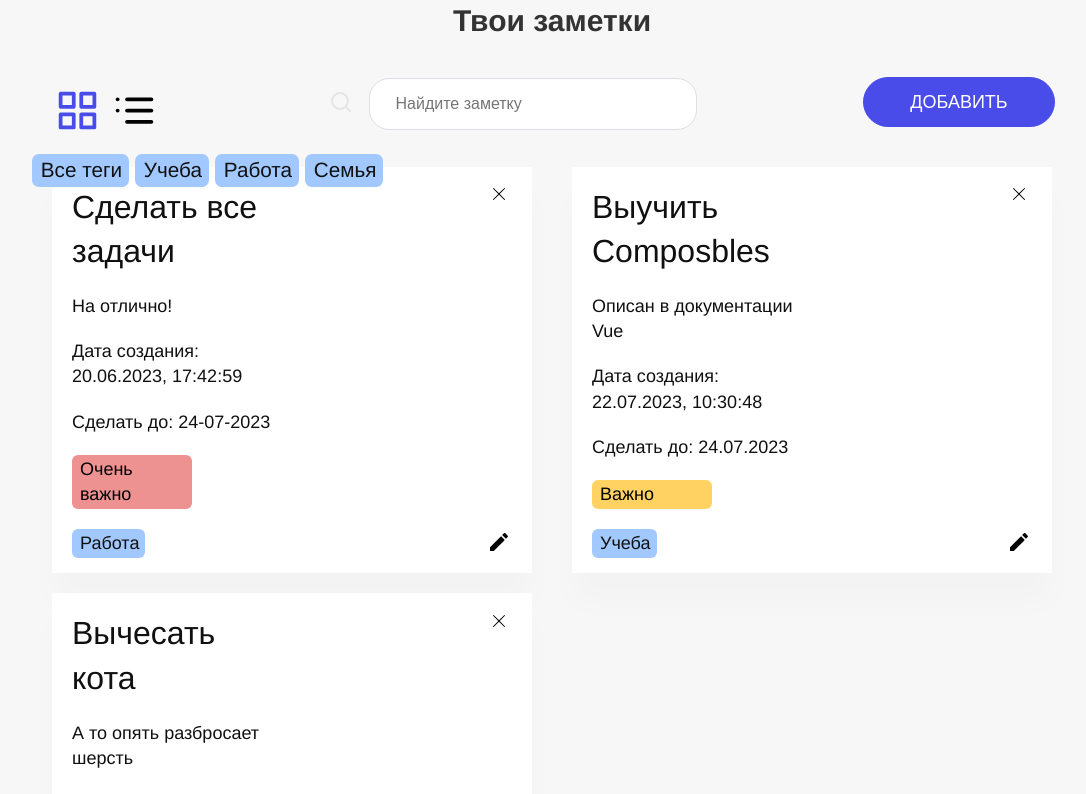
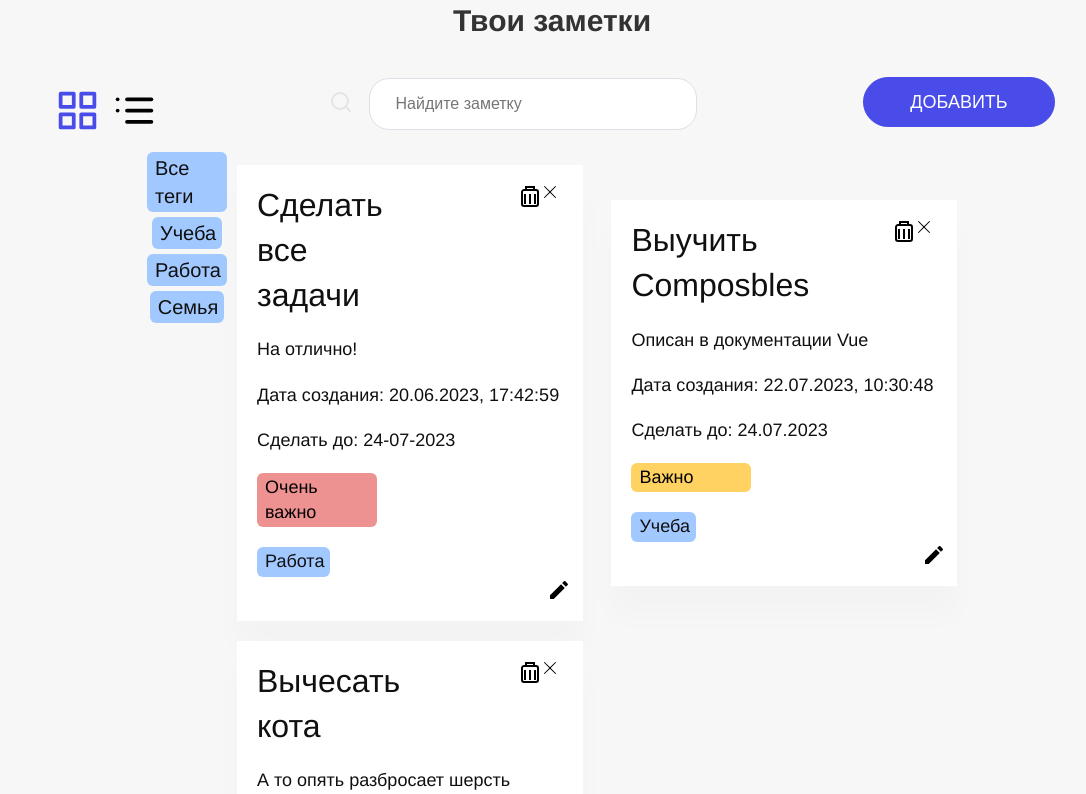
Before and after one commit to zva-2000/Note-App, a Vue app: page / in a window 1280 px wide. Shown: the top 794 px of the page, without its empty margins (88-1174 px from the left). Built offline with nearby package versions, Linux system fonts and the light colour scheme.

Commit message:
Новое приложение

```diff
--- a/src/components/BaseDeleteButton.vue
+++ b/src/components/BaseDeleteButton.vue
@@ -1,6 +1,7 @@
 <template>
   <div class="icons">
     <BaseButtonForSVG class="x-button">
+      <SvgForButtons :name="'svg-trash-can'"></SvgForButtons>
       <SvgForButtons :name="'svg-delete'"></SvgForButtons>
     </BaseButtonForSVG>
   </div>
--- a/src/components/BaseNote.vue
+++ b/src/components/BaseNote.vue
@@ -3,7 +3,7 @@
     <h1>{{ note.title }}</h1>
     <!-- <BaseDeleteButton class="delete-button" @click="removeNote(index)" /> -->
   </div>
-  <div class="note-body" :class="viewMode">
+  <div class="note-body">
     <p>{{ note.descr }}</p>
     <p class="note-date">Дата создания: {{ note.beginDate }}</p>
     <p class="note-date">Сделать до: {{ note.date }}</p>
--- a/src/components/NotesWindow.vue
+++ b/src/components/NotesWindow.vue
@@ -10,13 +10,12 @@
   </div>
 
   <div class="notes-window-main-content">
-    <div class="tags">
       <SelectedTegs
         :items="tagsForMainWindow"
         @choose-tag="setTag"
         :showButton="false"
+        class="tags-in-main-wndw"
       />
-    </div>
     <AllNotes class="all-notes" />
   </div>
 </template>
@@ -62,15 +61,18 @@ const { notes, visibleModal } = useNotes();
 }
 
 .notes-window-main-content {
-  /* display: flex; */
+  display: flex;
+  gap: 10px;
+  justify-content: center;
+  margin: 10px 235px;
 }
 
-.tags {
+.tags-in-main-wndw {
   cursor: pointer;
   display: flex;
   flex-direction: column;
-  margin-left: 6.5rem;
-  zoom: 115%;
+  gap: 5px;
+  font-size: 20px;
 }
 
 .all-notes {
--- a/src/components/SelectedTegs.vue
+++ b/src/components/SelectedTegs.vue
@@ -41,11 +41,11 @@ const deleteTag = (index: number) => {
 <style>
 .selected-tags {
   max-width: 310px;
-  position: absolute;
+  /* position: absolute; */
   align-items: center;
   display: flex;
   cursor: default;
-  gap: 5px;
+  /* gap: 5px; */
   line-height: var(#eaf1ff);
 }
 
@@ -56,4 +56,8 @@ const deleteTag = (index: number) => {
   line-height: #eaf1ff;
   border-radius: 6px;
 }
+
+.tags-li:hover {
+  background-color: #494ce8;
+}
 </style>
--- a/src/components/SvgForButtons.vue
+++ b/src/components/SvgForButtons.vue
@@ -100,6 +100,20 @@
     <path d="M9 9L15 15" stroke="black" stroke-width="1.5" stroke-linecap="round" stroke-linejoin="round"/>
   </svg>
   </span>
+
+<span>
+  <svg v-if="name == 'svg-trash-can'" width="24" height="24" xmlns="http://www.w3.org/2000/svg">
+    <g fill="none" stroke="black" stroke-width="2">
+        <path d="M6 6h12c1.1 0 2 0.9 2 2v12c0 1.1-0.9 2-2 2H6c-1.1 0-2-0.9-2-2V8c0-1.1 0.9-2 2-2z"/>
+        <path d="M8 5v-2h8v2"/>
+        <line x1="7" y1="10" x2="7" y2="20"/>
+        <line x1="12" y1="10" x2="12" y2="20"/>
+        <line x1="17" y1="10" x2="17" y2="20"/>
+    </g>
+</svg>
+
+</span>
+
 </template>
 
 <script setup lang="ts">
--- a/src/components/addTegComponent.vue
+++ b/src/components/addTegComponent.vue
@@ -13,7 +13,7 @@
     </BaseButtonForSVG>
 
     <SelectedTegs
-    class="tags"
+    class="select-tags"
     :items="selectedTegs"
     :show-button="true"
     @delete-tag="deleteTag"/>
@@ -117,8 +117,11 @@ const filteredTegs = computed(() => {
   margin-top: 9px;
 }
 
-.tags {
-  margin-top: 10px;
+.select-tags {
+  display: flex;
+  /* margin: 15px; */
+  flex-direction: initial;
+  float: right;
 }
 
 </style>
```
